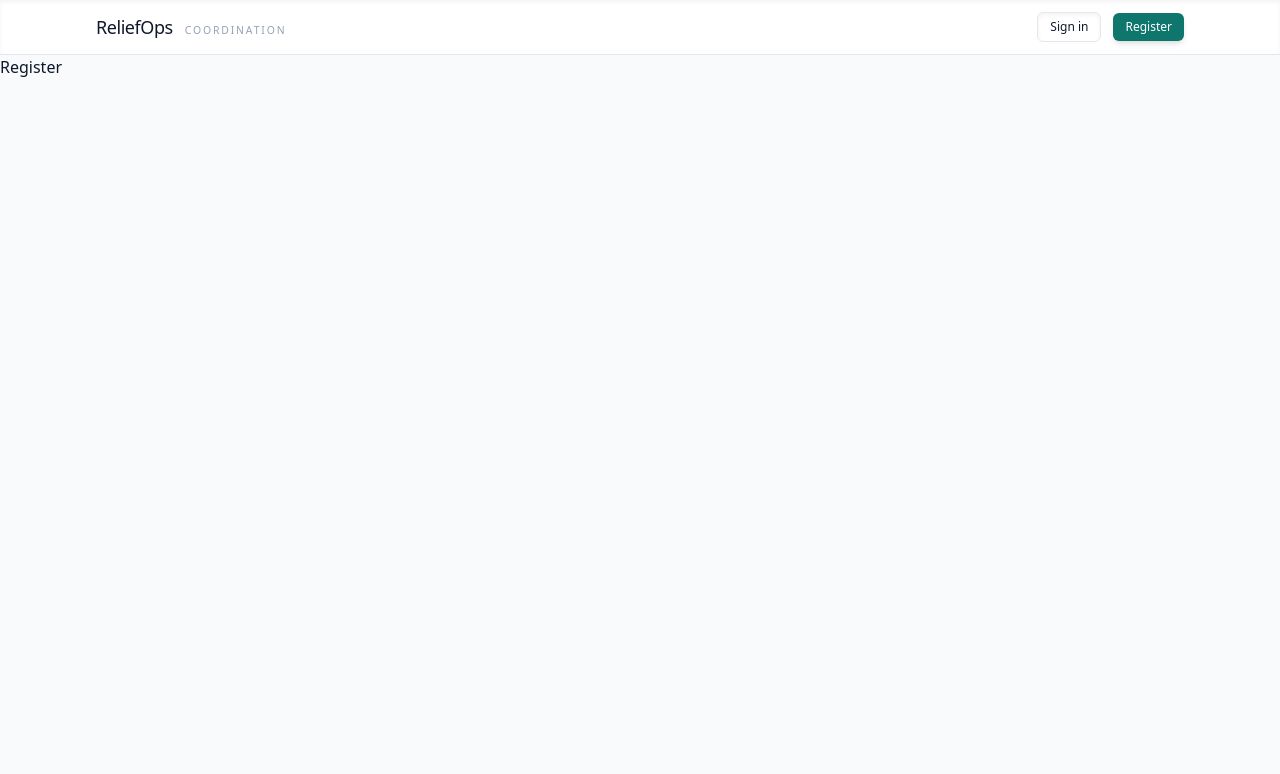
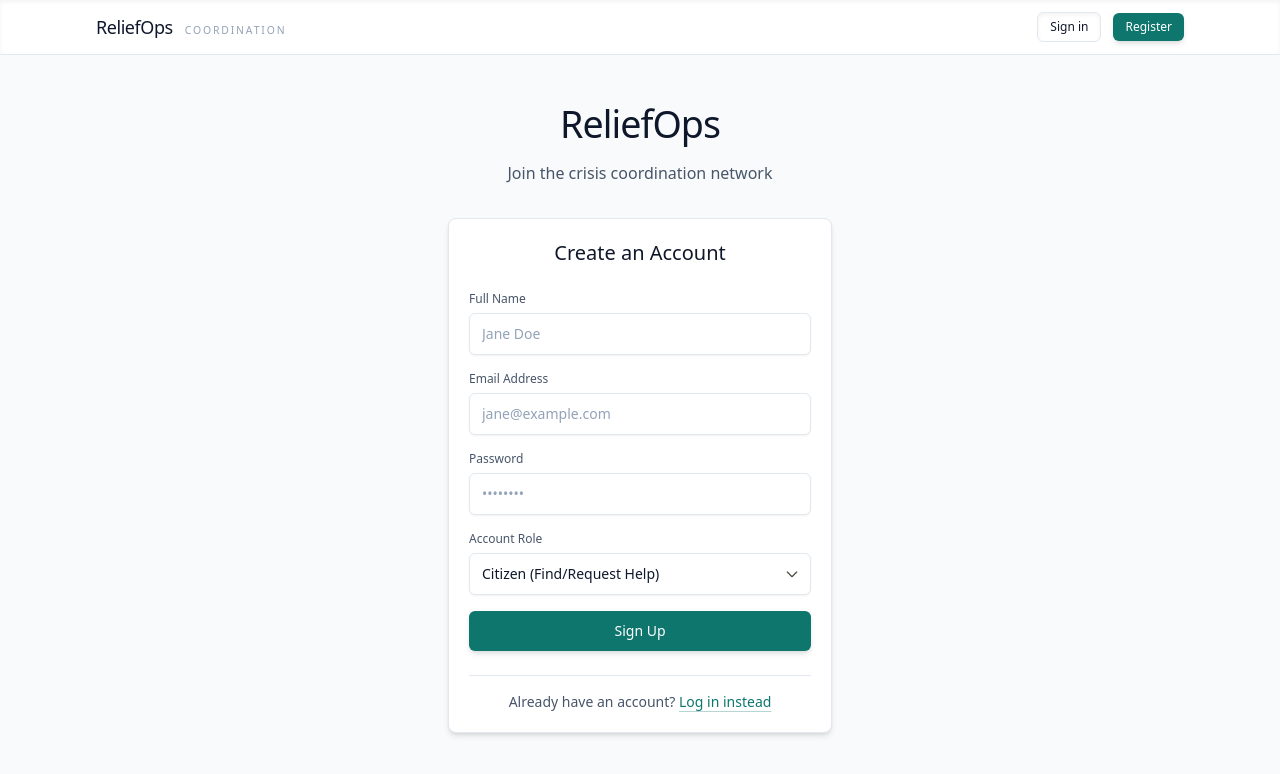
Before and after one commit to MouliSrivastava05/ReliefOps, a Next.js app: page /register in a window 1280 px wide. Shown: the top 774 px of the page. Built offline with nearby package versions, Linux system fonts and the light colour scheme; no server answers.

Commit message:
feat: implement secure user registration flow

```diff
--- a/src/app/(auth)/register/page.tsx
+++ b/src/app/(auth)/register/page.tsx
@@ -1,3 +1,13 @@
+import { RegisterForm } from "@/components/auth/RegisterForm";
+
 export default function RegisterPage() {
-  return <main>Register</main>;
+  return (
+    <main className="ro-page-narrow">
+      <div className="mb-8 text-center">
+        <h1 className="ro-title">ReliefOps</h1>
+        <p className="ro-lead mx-auto">Join the crisis coordination network</p>
+      </div>
+      <RegisterForm />
+    </main>
+  );
 }
--- /dev/null
+++ b/src/app/api/auth/register/route.ts
@@ -0,0 +1,73 @@
+import { NextResponse } from "next/server";
+import bcrypt from "bcryptjs";
+import { connectMongo } from "@/lib/mongodb";
+import { UserModel } from "@/domain/models/UserModel";
+import { VolunteerModel } from "@/domain/models/VolunteerModel";
+import { ROLES } from "@/constants/roles.constants";
+
+export async function POST(req: Request) {
+  try {
+    await connectMongo();
+
+    const body = await req.json();
+    const { name, email, password, role, motivation, skills } = body;
+
+    // Validation
+    if (!name || !email || !password || !role) {
+      return NextResponse.json({ error: "Missing required fields" }, { status: 400 });
+    }
+
+    if (password.length < 6) {
+      return NextResponse.json({ error: "Password must be at least 6 characters" }, { status: 400 });
+    }
+
+    if (!Object.values(ROLES).includes(role)) {
+      return NextResponse.json({ error: "Invalid role selected" }, { status: 400 });
+    }
+
+    const existingUser = await UserModel.findOne({ email: email.toLowerCase() }).lean().exec();
+    if (existingUser) {
+      return NextResponse.json({ error: "A user with this email already exists" }, { status: 409 });
+    }
+
+    // Role-specific settings
+    let status = "active";
+    if (role === ROLES.VOLUNTEER || role === ROLES.SHELTER_MANAGER) {
+      // Volunteers and Shelter Managers need admin approval
+      status = "pending";
+    }
+
+    // Hash password
+    const passwordHash = await bcrypt.hash(password, 12);
+
+    // Create User
+    const newUser = await UserModel.create({
+      name,
+      email: email.toLowerCase(),
+      passwordHash,
+      role,
+      status,
+      motivation: motivation || undefined,
+    });
+
+    // Create Volunteer profile if applicable
+    if (role === ROLES.VOLUNTEER && skills && Array.isArray(skills)) {
+      await VolunteerModel.create({
+        userId: newUser._id.toString(),
+        skills: skills.filter(Boolean),
+      });
+    }
+
+    return NextResponse.json(
+      { message: "Registration successful!", status: newUser.status },
+      { status: 201 }
+    );
+
+  } catch (error) {
+    console.error("Registration error:", error);
+    return NextResponse.json(
+      { error: "An unexpected error occurred during registration" },
+      { status: 500 }
+    );
+  }
+}
--- /dev/null
+++ b/src/components/auth/RegisterForm.tsx
@@ -0,0 +1,204 @@
+"use client";
+
+import { useState } from "react";
+import { useRouter } from "next/navigation";
+import Link from "next/link";
+import { ROLES } from "@/constants/roles.constants";
+
+export function RegisterForm() {
+  const router = useRouter();
+
+  const [formData, setFormData] = useState({
+    name: "",
+    email: "",
+    password: "",
+    role: ROLES.CITIZEN as string,
+    motivation: "",
+    skills: "",
+  });
+
+  const [error, setError] = useState("");
+  const [loading, setLoading] = useState(false);
+  const [successMsg, setSuccessMsg] = useState("");
+
+  const handleChange = (e: React.ChangeEvent<HTMLInputElement | HTMLSelectElement | HTMLTextAreaElement>) => {
+    setFormData(prev => ({ ...prev, [e.target.name]: e.target.value }));
+  };
+
+  const handleSubmit = async (e: React.FormEvent) => {
+    e.preventDefault();
+    setError("");
+    setLoading(true);
+
+    try {
+      const payload = {
+        ...formData,
+        skills: formData.skills.split(",").map(s => s.trim()).filter(Boolean),
+      };
+
+      const res = await fetch("/api/auth/register", {
+        method: "POST",
+        headers: { "Content-Type": "application/json" },
+        body: JSON.stringify(payload),
+      });
+
+      const data = await res.json();
+
+      if (!res.ok) {
+        throw new Error(data.error || "Registration failed");
+      }
+
+      const msg = data.status === "pending"
+        ? "Account created successfully! An administrator must approve your account before you can log in."
+        : "Account created successfully! Routing you to login...";
+
+      setSuccessMsg(msg);
+
+      setTimeout(() => {
+        router.push("/login");
+      }, 3000);
+
+    } catch (err: any) {
+      setError(err.message || "An unexpected error occurred");
+    } finally {
+      setLoading(false);
+    }
+  };
+
+  if (successMsg) {
+    return (
+      <div className="ro-card text-center space-y-4 py-8">
+        <div className="mx-auto flex h-12 w-12 items-center justify-center rounded-full bg-primary-soft">
+          <svg className="h-6 w-6 text-primary-deep" fill="none" viewBox="0 0 24 24" stroke="currentColor">
+            <path strokeLinecap="round" strokeLinejoin="round" strokeWidth={2} d="M5 13l4 4L19 7" />
+          </svg>
+        </div>
+        <h2 className="text-xl font-medium text-ink">Success</h2>
+        <p className="text-sm text-ink-muted">{successMsg}</p>
+      </div>
+    );
+  }
+
+  return (
+    <div className="ro-card">
+      <h2 className="text-xl font-medium text-ink mb-6 text-center">Create an Account</h2>
+
+      {error && (
+        <div className="mb-4 rounded-md border border-danger/25 bg-danger-soft px-3 py-2 text-sm text-danger">
+          {error}
+        </div>
+      )}
+
+      <form onSubmit={handleSubmit} className="space-y-4">
+        <div>
+          <label className="ro-label" htmlFor="name">Full Name</label>
+          <input
+            id="name"
+            name="name"
+            type="text"
+            required
+            className="ro-input"
+            value={formData.name}
+            onChange={handleChange}
+            placeholder="Jane Doe"
+          />
+        </div>
+
+        <div>
+          <label className="ro-label" htmlFor="email">Email Address</label>
+          <input
+            id="email"
+            name="email"
+            type="email"
+            required
+            className="ro-input"
+            value={formData.email}
+            onChange={handleChange}
+            placeholder="jane@example.com"
+          />
+        </div>
+
+        <div>
+          <label className="ro-label" htmlFor="password">Password</label>
+          <input
+            id="password"
+            name="password"
+            type="password"
+            required
+            minLength={6}
+            className="ro-input"
+            value={formData.password}
+            onChange={handleChange}
+            placeholder="••••••••"
+          />
+        </div>
+
+        <div>
+          <label className="ro-label" htmlFor="role">Account Role</label>
+          <select
+            id="role"
+            name="role"
+            className="ro-select"
+            value={formData.role}
+            onChange={handleChange}
+          >
+            <option value={ROLES.CITIZEN}>Citizen (Find/Request Help)</option>
+            <option value={ROLES.VOLUNTEER}>Volunteer (Provide Help)</option>
+            <option value={ROLES.SHELTER_MANAGER}>Shelter Manager</option>
+            <option value={ROLES.ADMIN}>Administrator</option>
+          </select>
+          {formData.role !== ROLES.CITIZEN && (
+            <p className="mt-1.5 text-xs text-ink-faint">
+              * Note: {formData.role} accounts require admin approval before you can access the portal.
+            </p>
+          )}
+        </div>
+
+        {formData.role === ROLES.VOLUNTEER && (
+          <>
+            <div>
+              <label className="ro-label" htmlFor="skills">Skills (comma separated)</label>
+              <input
+                id="skills"
+                name="skills"
+                type="text"
+                className="ro-input"
+                value={formData.skills}
+                onChange={handleChange}
+                placeholder="First Aid, Search & Rescue"
+              />
+            </div>
+            <div>
+              <label className="ro-label" htmlFor="motivation">Why do you want to volunteer?</label>
+              <textarea
+                id="motivation"
+                name="motivation"
+                required
+                rows={3}
+                className="ro-input resize-none"
+                value={formData.motivation}
+                onChange={handleChange}
+                placeholder="I want to help my community..."
+              />
+            </div>
+          </>
+        )}
+
+        <button
+          type="submit"
+          disabled={loading}
+          className="ro-btn-primary w-full mt-2"
+        >
+          {loading ? "Creating..." : "Sign Up"}
+        </button>
+      </form>
+
+      <div className="mt-6 text-center text-sm text-ink-muted border-t border-canvas-line pt-4">
+        Already have an account?{" "}
+        <Link href="/login" className="ro-link">
+          Log in instead
+        </Link>
+      </div>
+    </div>
+  );
+}
```
